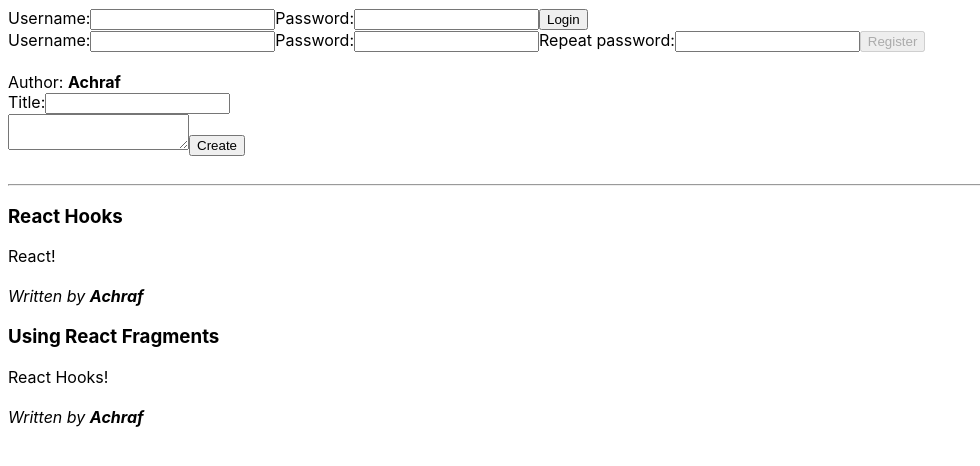
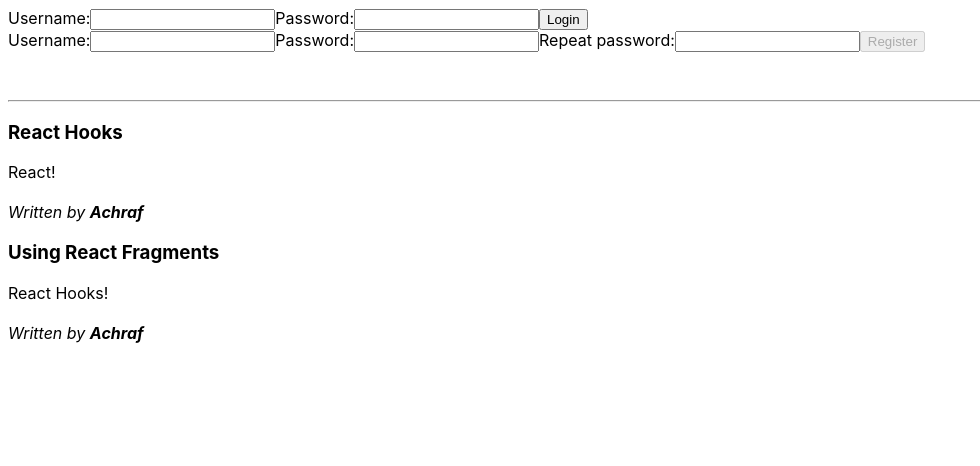
Before and after one commit to AchrafRehioui/Learn-React-Hooks, a React (Create React App) app in the folder chpter3/: page / in a window 1280 px wide. Shown: the top 466 px of the page, without its empty margins (0-980 px from the left). Built offline with nearby package versions, Linux system fonts and the light colour scheme.

Commit message:
passing the user to CreatePost

```diff
--- a/chpter3/src/App.js
+++ b/chpter3/src/App.js
@@ -1,9 +1,9 @@
-import React from 'react';
+import React, { useState } from 'react';
 import PostList from './post/PostList';
 import CreatePost from './post/CreatePost';
 import UserBar from './user/UserBar';
 
-const user = 'Achraf'
+
 const posts = [
   { title: 'React Hooks', content: 'React!', author: 'Achraf' },
   { title: 'Using React Fragments', content: 'React Hooks!', author: 'Achraf' }
@@ -11,11 +11,14 @@
 
 
 export default function App() {
+
+  const [user, setUser] = useState('');
+
   return (
     <div style={{ padding: 8 }}>
-      <UserBar />
+      <UserBar user={user} setUser={setUser} />
       <br />
-      <CreatePost user={user} />
+      {user && <CreatePost user={user} />}
       <br />
       <hr />
       <PostList posts={posts} />
--- a/chpter3/src/user/UserBar.js
+++ b/chpter3/src/user/UserBar.js
@@ -3,9 +3,8 @@
 import Logout from './Logout';
 import Register from './Register';
 
-export default function UserBar() {
+export default function UserBar({ user, setUser }) {
 
-    const [user, setUser] = useState('');
     if (user) {
         return <Logout setUser={setUser} />
 
```
